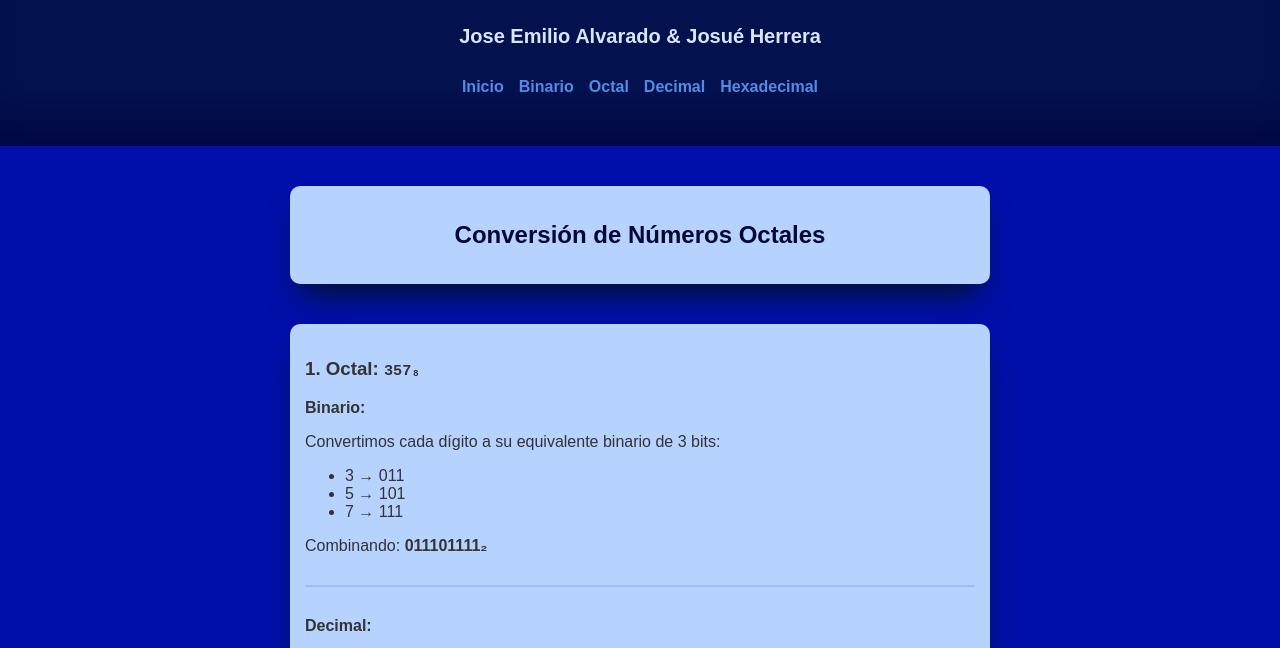
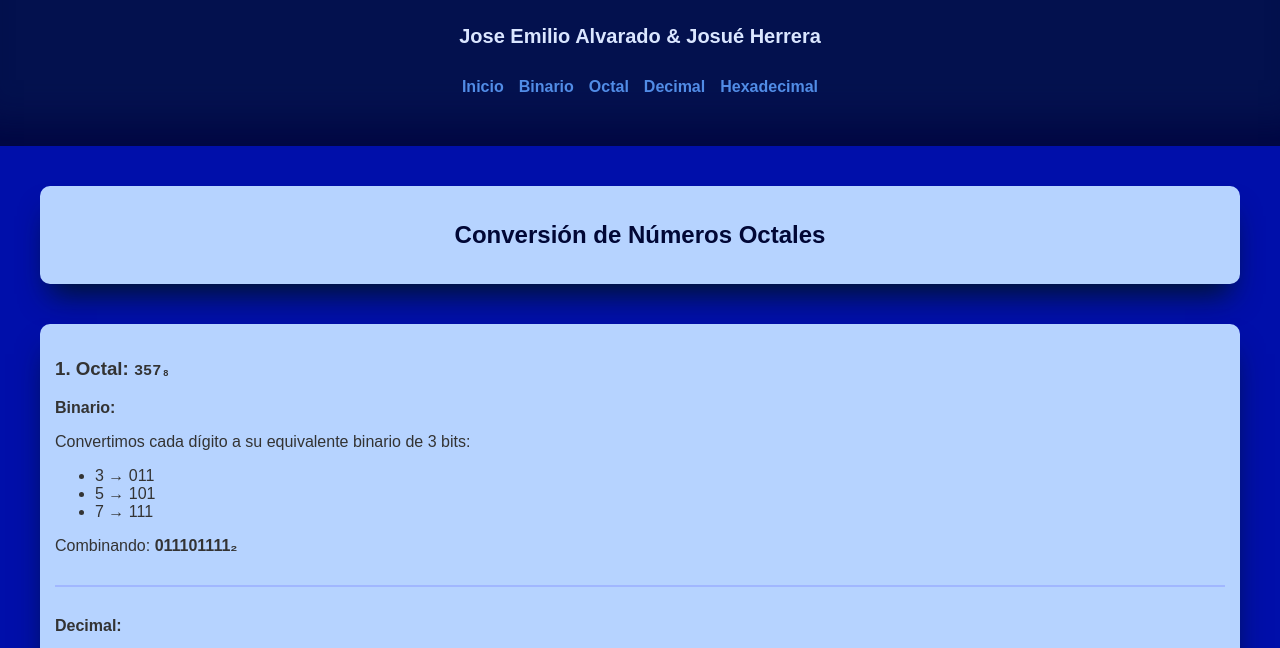
Before and after one commit to josuhz/-FOC-Tarea-HTML-, a plain HTML site: page proyecto foc html/octal.html in a window 1280 px wide. Shown: the part 99-747 px from the top of the page. Drawn offline with Linux system fonts and the light colour scheme.

Commit message:
estoy harto de estos mensajes

```diff
--- a/proyecto foc html/styles.css
+++ b/proyecto foc html/styles.css
@@ -83,8 +83,7 @@ section.contenido li {
 }
 
 section.contenido2 {
-    width: 700px;
-    max-width: 1000px;
+    width: 1200px;
     margin: 0 auto; /* centra horizontalmente */
     padding: 20px;
 
```
